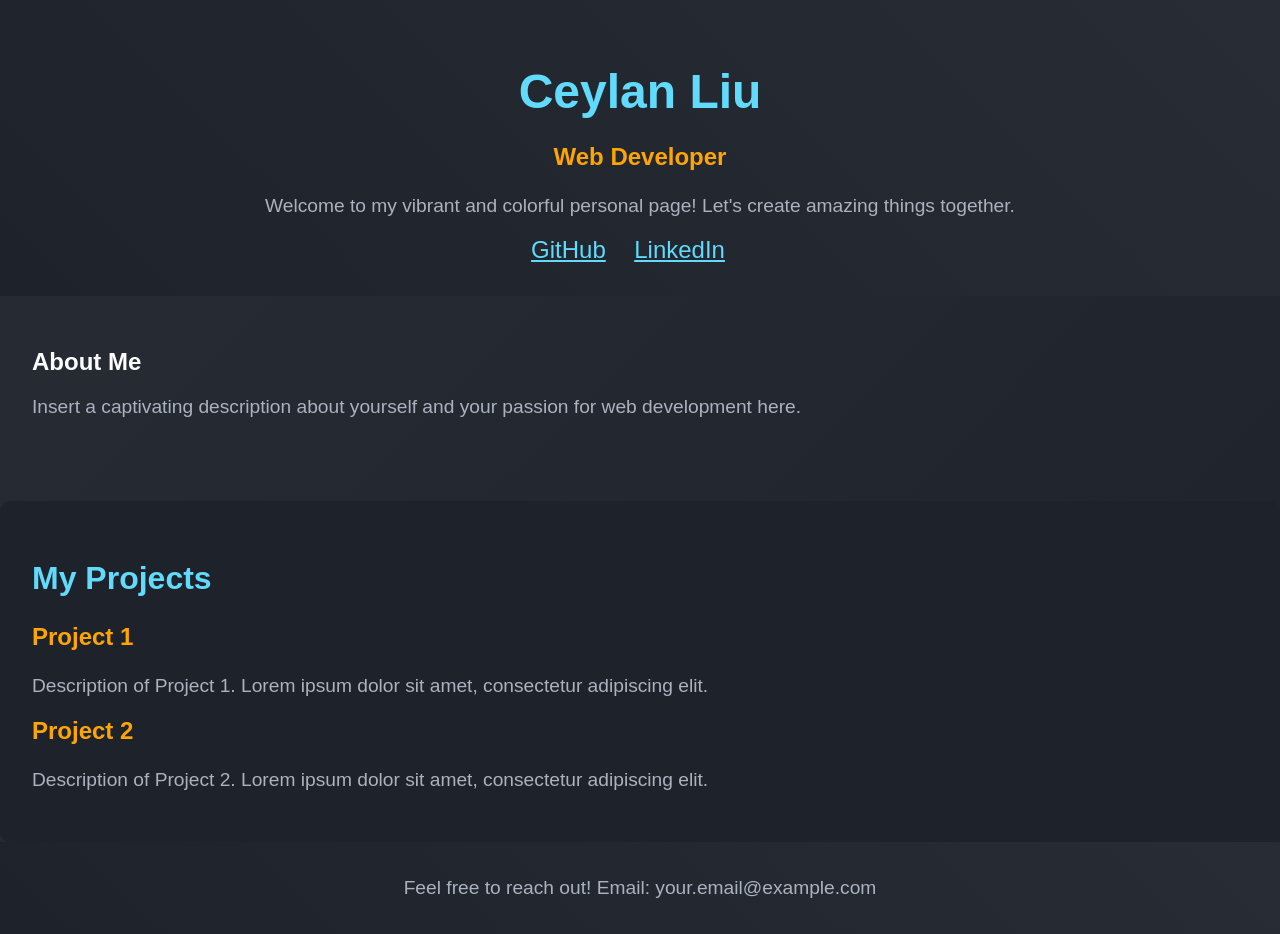
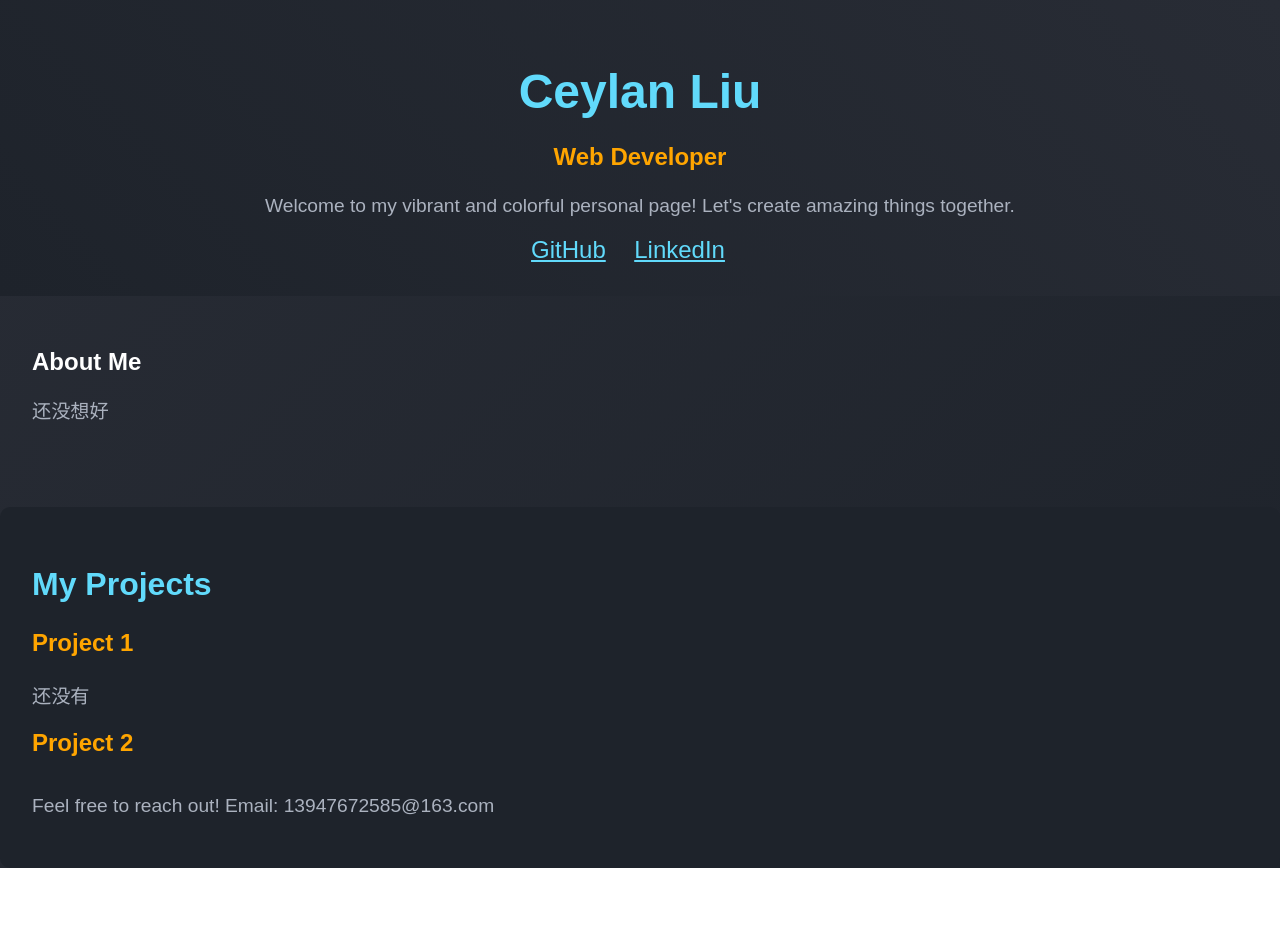
Before and after one commit to CeylanLiu/CeylanLiu.github.io, a plain HTML site: page index.html in a window 1280 px wide. After the commit the page ends 868 px from the top, so only its background shows below. Drawn offline with Linux system fonts and the light colour scheme.

Commit message:
Update index.html

```diff
--- a/index.html
+++ b/index.html
@@ -87,31 +87,31 @@
         <p>Welcome to my vibrant and colorful personal page! Let's create amazing things together.</p>
         <div class="social-icons">
             <a href="https://github.com/CeylanLiu" target="_blank">GitHub</a>
-            <a href="https://linkedin.com/in/your-linkedin-profile" target="_blank">LinkedIn</a>
+            <a href="https://github.com/CeylanLiu" target="_blank">LinkedIn</a>
             <!-- Add more social links as needed -->
         </div>
     </header>
 
     <section id="about">
         <h2>About Me</h2>
-        <p>Insert a captivating description about yourself and your passion for web development here.</p>
+        <p>还没想好</p>
     </section>
 
     <section id="projects" class="projects">
         <h2 class="project-title">My Projects</h2>
         <div class="project">
             <h3>Project 1</h3>
-            <p class="project-description">Description of Project 1. Lorem ipsum dolor sit amet, consectetur adipiscing elit.</p>
+            <p class="project-description">还没有</p>
         </div>
         <div class="project">
             <h3>Project 2</h3>
-            <p class="project-description">Description of Project 2. Lorem ipsum dolor sit amet, consectetur adipiscing elit.</p>
+            <p class="还没有</p>
         </div>
         <!-- Add more projects as needed -->
     </section>
 
     <footer>
-        <p class="contact-info">Feel free to reach out! Email: your.email@example.com</p>
+        <p class="contact-info">Feel free to reach out! Email: 13947672585@163.com</p>
     </footer>
 
 </body>
```
